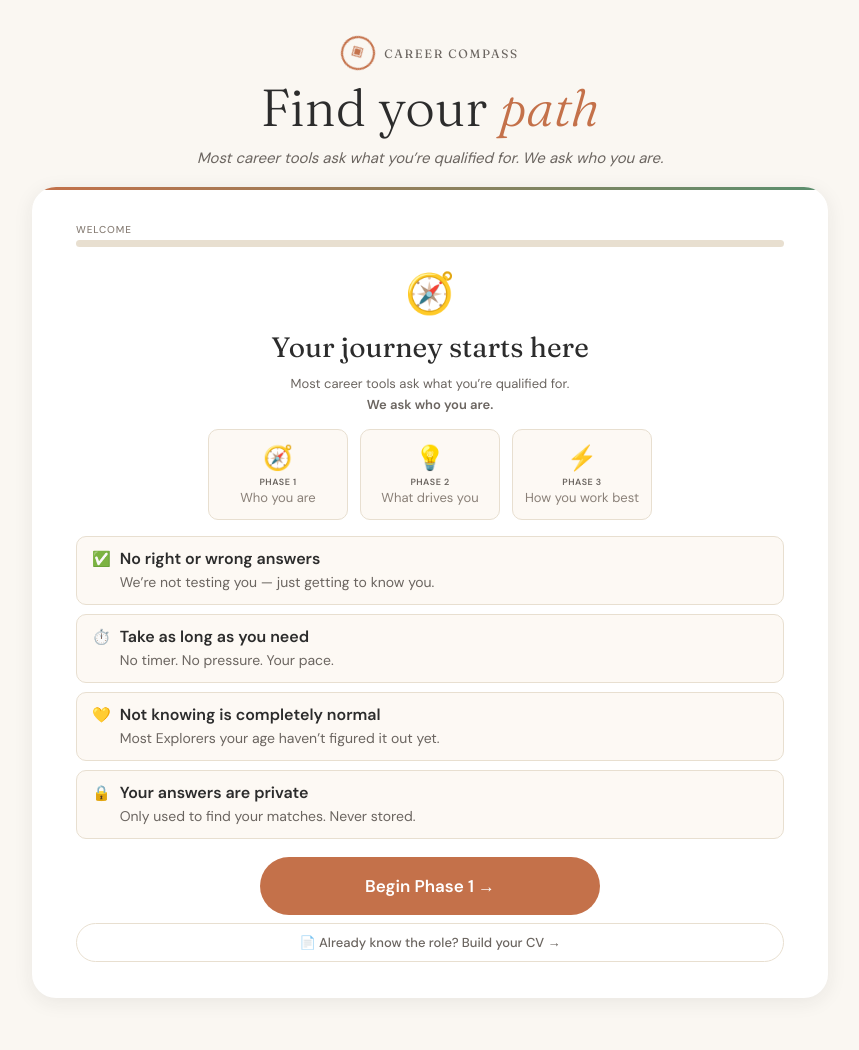
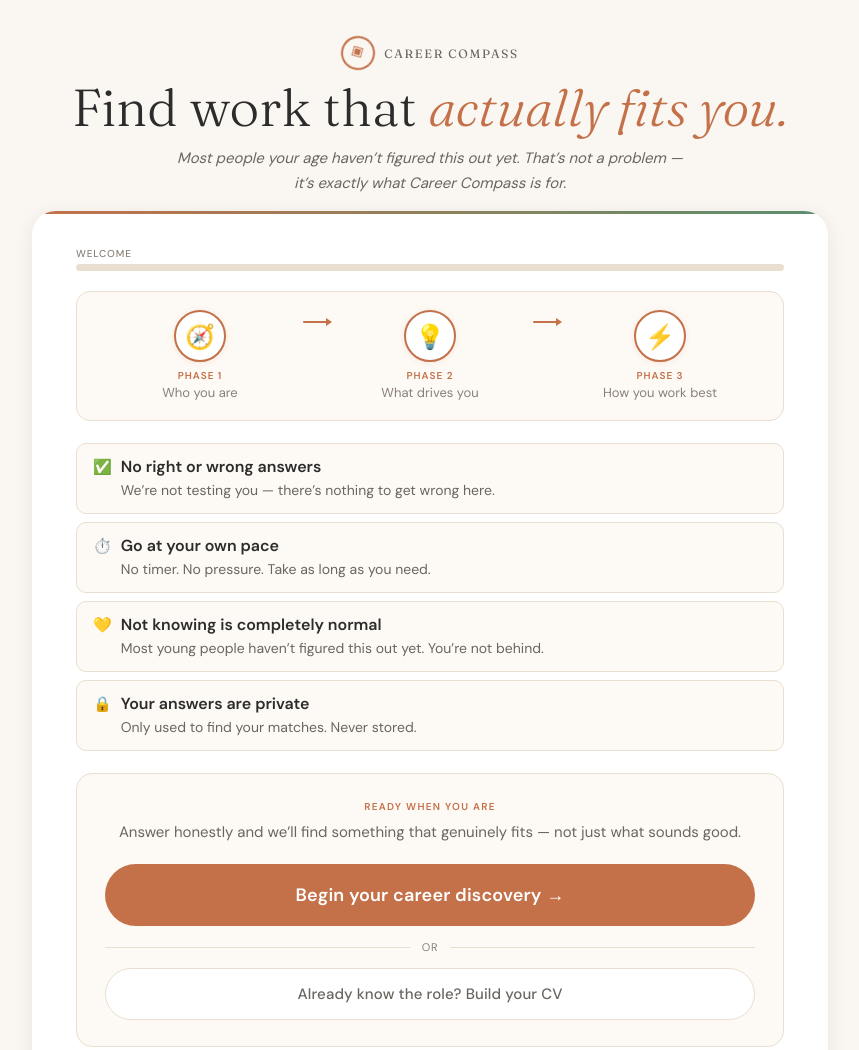
Before and after one commit to cwickert7/Career-Compass, a website: page index.html in a window 1280 px wide. Shown: the top 1050 px of the page, without its empty margins (210-1069 px from the left). Drawn offline with Linux system fonts and the light colour scheme.

Commit message:
Update index.html

```diff
--- a/index.html
+++ b/index.html
@@ -206,6 +206,27 @@ footer{width:100%;max-width:860px;padding:0 24px 40px}
 .cv-btn:hover{background:var(--tc);color:#fff}
 .cv-btn-sec{display:inline-flex;align-items:center;gap:7px;background:none;border:1.5px solid var(--sand);border-radius:50px;padding:10px 22px;font-size:13px;font-weight:500;color:var(--mid);cursor:pointer;font-family:'DM Sans',sans-serif;transition:all .2s;margin-top:8px;width:100%;justify-content:center}
 .cv-btn-sec:hover{border-color:var(--tc);color:var(--tc)}
+
+/* ── Landing page redesign ── */
+.pprev-new{display:flex;align-items:flex-start;margin-bottom:22px;padding:16px 14px;background:var(--warm);border:1.5px solid var(--sand);border-radius:14px}
+.ppip-new{flex:1;display:flex;flex-direction:column;align-items:center;text-align:center}
+.pprev-arrow{flex:0 0 24px;height:50px;display:flex;align-items:center;padding-bottom:26px}
+.pprev-line{width:100%;height:2px;background:var(--tc);position:relative;border-radius:2px}
+.pprev-arrowhead{position:absolute;right:-5px;top:50%;transform:translateY(-50%);width:0;height:0;border-left:6px solid var(--tc);border-top:4px solid transparent;border-bottom:4px solid transparent}
+.ppip-i-new{width:44px;height:44px;border-radius:50%;background:#fff;border:2px solid var(--tc);display:flex;align-items:center;justify-content:center;font-size:20px;margin-bottom:7px;box-shadow:0 1px 6px rgba(196,113,74,.12)}
+.ppip-n-new{font-size:9px;font-weight:700;letter-spacing:.1em;text-transform:uppercase;color:var(--tc);margin-bottom:3px}
+.ppip-l-new{font-size:11px;color:var(--lt);line-height:1.3}
+.cta-panel-new{background:var(--warm);border:1.5px solid var(--sand);border-radius:16px;padding:22px 20px 22px;text-align:center;margin-top:22px}
+.cta-label-new{font-size:10px;font-weight:700;letter-spacing:.13em;text-transform:uppercase;color:var(--tc);margin-bottom:7px}
+.cta-hint-new{font-size:14px;color:var(--mid);margin-bottom:20px;line-height:1.6}
+.bstart-new{display:block;width:100%;background:var(--tc);color:#fff;border:none;border-radius:50px;padding:17px 28px;font-size:16px;font-weight:600;text-align:center;cursor:pointer;font-family:'DM Sans',sans-serif;letter-spacing:.01em;margin-bottom:14px;transition:background .2s}
+.bstart-new:hover{background:var(--tcl)}
+.cta-divider{display:flex;align-items:center;gap:12px;margin-bottom:14px}
+.cta-divider-line{flex:1;height:1px;background:var(--sand)}
+.cta-divider-text{font-size:11px;color:var(--lt);letter-spacing:.06em;text-transform:uppercase;flex-shrink:0}
+.cv-btn-new{display:block;width:100%;background:#fff;color:var(--mid);border:1.5px solid var(--sand);border-radius:50px;padding:14px 28px;font-size:14px;font-weight:500;cursor:pointer;font-family:'DM Sans',sans-serif;letter-spacing:.01em;transition:border-color .2s,color .2s}
+.cv-btn-new:hover{border-color:var(--tc);color:var(--tc)}
+@media(min-width:901px){.pprev-new{padding:18px 20px}.ppip-i-new{width:52px;height:52px;font-size:24px}.ppip-n-new{font-size:10px}.ppip-l-new{font-size:13px}.cta-panel-new{padding:26px 28px}.cta-hint-new{font-size:15px}.bstart-new{font-size:18px;padding:19px 32px}.cv-btn-new{font-size:15px;padding:15px 32px}.spill{padding:12px 16px;margin-bottom:8px}.sps{font-size:16px}.spt{font-size:14px}}
 .cv-fork{display:grid;gap:9px;margin-bottom:16px}
 .cv-fork-opt{background:var(--warm);border:2px solid var(--sand);border-radius:13px;padding:14px 15px;text-align:left;cursor:pointer;font-family:'DM Sans',sans-serif;transition:all .15s;position:relative}
 .cv-fork-opt:hover{border-color:var(--tcl);background:#FEF8F4}
@@ -234,8 +255,8 @@ footer{width:100%;max-width:860px;padding:0 24px 40px}
 <body>
 <header>
   <div class="logo"><div class="ring">&#9672;</div><span class="lname">Career Compass</span></div>
-  <h1>Find your <em>path</em></h1>
-  <p class="sub">Most career tools ask what you&rsquo;re qualified for. We ask who you are.</p>
+  <h1>Find work that <em>actually fits you.</em></h1>
+  <p class="sub">Most people your age haven&rsquo;t figured this out yet. That&rsquo;s not a problem &mdash; it&rsquo;s exactly what Career Compass is for.</p>
 </header>
 <div class="wrap">
   <div class="card">
@@ -605,13 +626,23 @@ function GB(){
 
 function sSf(){
   PH='safe';sp(0,'Welcome','');
-  sc().innerHTML='<div class="sico">&#x1F9ED;</div><h2 class="sh2">Your journey starts here</h2>'+
-    '<p class="stag">Most career tools ask what you&rsquo;re qualified for.<br><strong>We ask who you are.</strong></p>'+
-    '<div class="pprev">'+PHS.map(function(p,i){return '<div class="ppip"><div class="ppip-i">'+p.em+'</div><div class="ppip-n">Phase '+(i+1)+'</div><div class="ppip-l">'+p.lbl+'</div></div>';}).join('')+'</div>'+
-    [['&#x2705;','No right or wrong answers','We&rsquo;re not testing you &mdash; just getting to know you.'],['&#x23F1;&#xFE0F;','Take as long as you need','No timer. No pressure. Your pace.'],['&#x1F49B;','Not knowing is completely normal','Most Explorers your age haven&rsquo;t figured it out yet.'],['&#x1F512;','Your answers are private','Only used to find your matches. Never stored.']
+  sc().innerHTML=
+    '<div class="pprev-new">'+PHS.map(function(p,i){
+      return (i>0?'<div class="pprev-arrow"><div class="pprev-line"><div class="pprev-arrowhead"></div></div></div>':'')+
+      '<div class="ppip-new"><div class="ppip-i-new">'+p.em+'</div><div class="ppip-n-new">Phase '+(i+1)+'</div><div class="ppip-l-new">'+p.lbl+'</div></div>';
+    }).join('')+'</div>'+
+    [['&#x2705;','No right or wrong answers','We&rsquo;re not testing you &mdash; there&rsquo;s nothing to get wrong here.'],
+     ['&#x23F1;&#xFE0F;','Go at your own pace','No timer. No pressure. Take as long as you need.'],
+     ['&#x1F49B;','Not knowing is completely normal','Most young people haven&rsquo;t figured this out yet. You&rsquo;re not behind.'],
+     ['&#x1F512;','Your answers are private','Only used to find your matches. Never stored.']
     ].map(function(r){return '<div class="spill"><span class="spi">'+r[0]+'</span><div><span class="sps">'+r[1]+'</span><span class="spt">'+r[2]+'</span></div></div>';}).join('')+
-    '<button class="bstart" onclick="stQ()">Begin Phase 1 \u2192</button>'+
-    '<button class="cv-btn-sec" onclick="sCVBuilder(false)">&#x1F4C4; Already know the role? Build your CV \u2192</button>';
+    '<div class="cta-panel-new">'+
+      '<div class="cta-label-new">Ready when you are</div>'+
+      '<p class="cta-hint-new">Answer honestly and we&rsquo;ll find something that genuinely fits &mdash; not just what sounds good.</p>'+
+      '<button class="bstart-new" onclick="stQ()">Begin your career discovery \u2192</button>'+
+      '<div class="cta-divider"><div class="cta-divider-line"></div><span class="cta-divider-text">or</span><div class="cta-divider-line"></div></div>'+
+      '<button class="cv-btn-new" onclick="sCVBuilder(false)">Already know the role? Build your CV</button>'+
+    '</div>';
 }
 
 function stQ(){A={};IS_PT=false;QL=buildQL([],null,null,'15_17',[],[]);QI=0;ri();PH='questions';scrollUp();sQ();}
```
